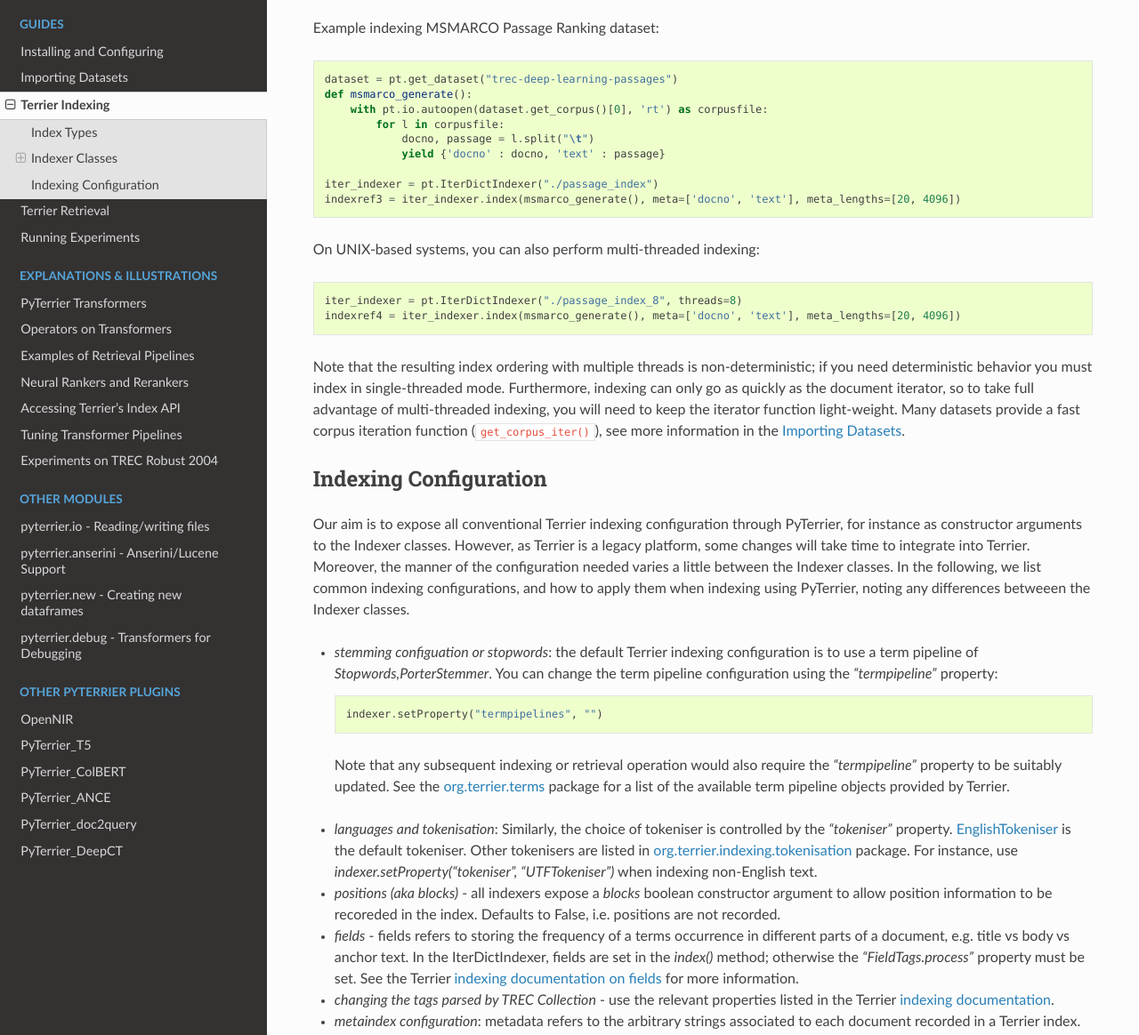
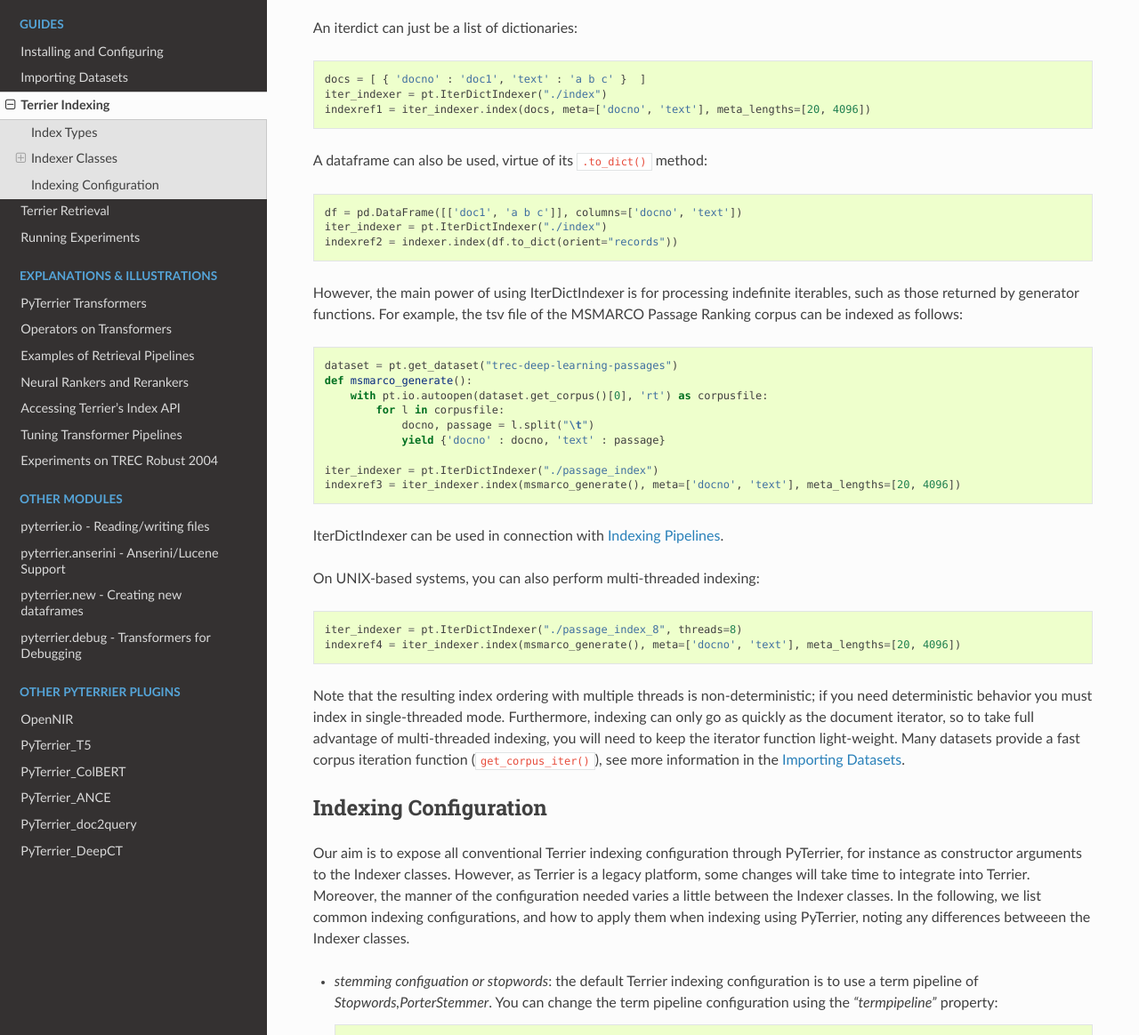
Before and after one commit to terrier-org/pyterrier, a Sphinx documentation site: the page built from docs/terrier-indexing.rst, in a window 1280 px wide and 1400 px high, scrolled down 1814 px, cut to the strip 236-1400 px from the top of the window. Shown: the whole strip at 89% size. Built offline with Sphinx 7.4.7 and the Read the Docs theme 2.0.0, drawn with Linux system fonts in a browser that asks for light colours; pages that are not in the unit, such as notebooks, are missing from menus; the version number is read from the project's files by our own code.

Commit message:
better documentation for IterDictIndexer

```diff
--- a/docs/terrier-indexing.rst
+++ b/docs/terrier-indexing.rst
@@ -84,7 +84,20 @@ IterDictIndexer
 .. autoclass:: pyterrier.IterDictIndexer
    :members: index
 
-Example indexing MSMARCO Passage Ranking dataset::
+An iterdict can just be a list of dictionaries::
+
+    docs = [ { 'docno' : 'doc1', 'text' : 'a b c' }  ]
+    iter_indexer = pt.IterDictIndexer("./index")
+    indexref1 = iter_indexer.index(docs, meta=['docno', 'text'], meta_lengths=[20, 4096])
+
+A dataframe can also be used, virtue of its ``.to_dict()`` method::
+
+    df = pd.DataFrame([['doc1', 'a b c']], columns=['docno', 'text'])
+    iter_indexer = pt.IterDictIndexer("./index")
+    indexref2 = indexer.index(df.to_dict(orient="records"))
+
+However, the main power of using IterDictIndexer is for processing indefinite iterables, such as those returned by generator functions.
+For example, the tsv file of the MSMARCO Passage Ranking corpus can be indexed as follows::
 
     dataset = pt.get_dataset("trec-deep-learning-passages")
     def msmarco_generate():
@@ -95,6 +108,8 @@ Example indexing MSMARCO Passage Ranking dataset::
 
     iter_indexer = pt.IterDictIndexer("./passage_index")
     indexref3 = iter_indexer.index(msmarco_generate(), meta=['docno', 'text'], meta_lengths=[20, 4096])
+
+IterDictIndexer can be used in connection with :ref:`indexing_pipelines`.
 
 On UNIX-based systems, you can also perform multi-threaded indexing::
 
--- a/docs/transformer.rst
+++ b/docs/transformer.rst
@@ -99,6 +99,9 @@ to use these directly but they are documented for completeness.
 | `~`    | cache            | ChestCacheTransformer     |
 +--------+------------------+---------------------------+
 
+
+.. _indexing_pipelines:
+
 Indexing Pipelines
 ~~~~~~~~~~~~~~~~~~~~~~~~~~~~~~~~~~~~~~~~~~~~~~~~~~~~~~~~~~~~~~~~~~~~~~~~~~~~~~~~~~~~~~~~~~~~~~~~~~~~~~~~~~~~~~~~~~~~~~~
 
```
